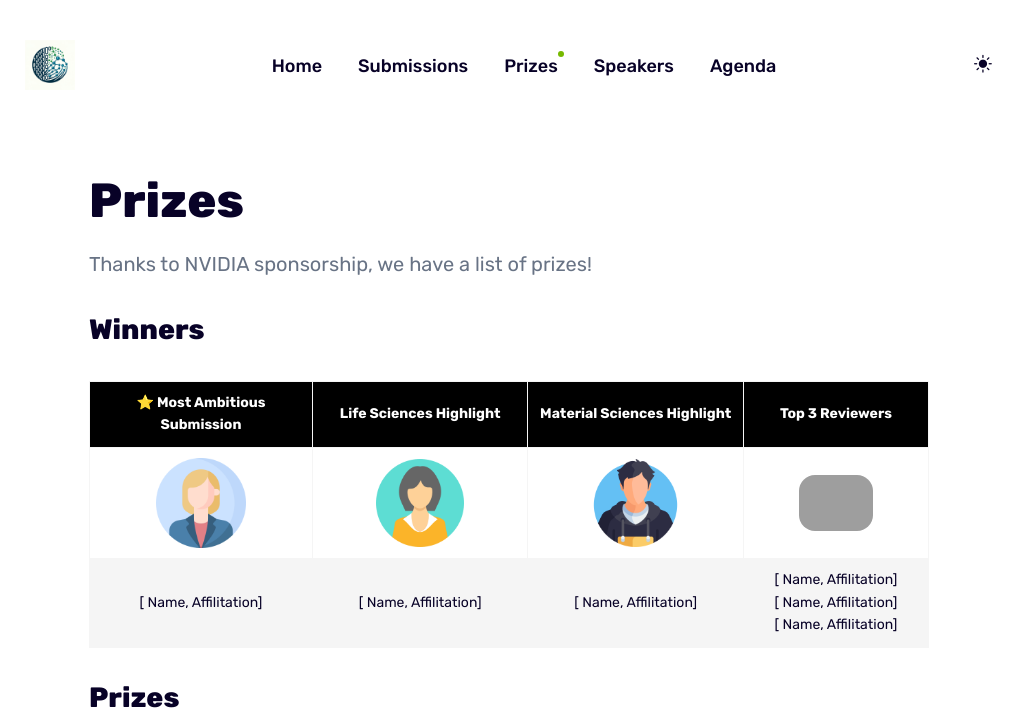
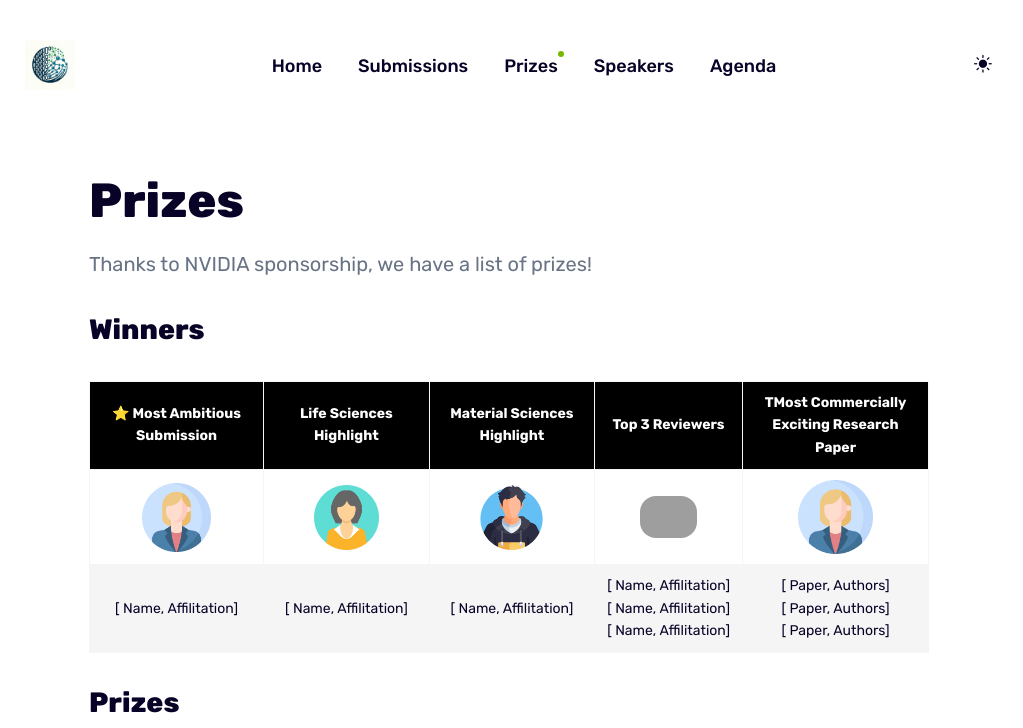
Before and after one commit to icml-ml4lms/icml-ml4lms.github.io, a Jekyll site: the page built from _pages/prizes.md, in a window 1280 px wide and 1400 px high, cut to the strip 0-728 px from the top of the window. Shown: the whole strip, without its empty margins (131-1154 px from the left). Built offline with Jekyll 4.4.1, drawn with Linux system fonts in a browser that asks for light colours; some of the changed text lies outside the part shown; grey boxes are pictures that could not be loaded.

Commit message:
IQCapital

```diff
--- a/_pages/prizes.md
+++ b/_pages/prizes.md
@@ -15,12 +15,14 @@ permalink: /prizes/
         <td> Life Sciences Highlight </td>
         <td> Material Sciences Highlight</td>
         <td>Top 3 Reviewers</td>
+        <td>TMost Commercially Exciting Research Paper</td>
     </tr>
     <tr>
         <td><img src="/images/prize-1.png" width="45%"></td>
         <td><img src="/images/prize-2.png" width="45%"></td>
         <td><img src="/images/prize-3.png" width="45%"></td>
         <td><img src="/images/prize-4.png" width="45%"></td>
+        <td><img src="/images/prize-1.png" width="45%"></td>
     </tr>
     <tr>
         <td>[ Name, Affilitation]</td>
@@ -29,6 +31,10 @@ permalink: /prizes/
         <td>[ Name, Affilitation] <br>
             [ Name, Affilitation] <br>
             [ Name, Affilitation]
+        </td>
+        <td>[ Paper, Authors] <br>
+            [ Paper, Authors] <br>
+            [ Paper, Authors]
         </td>
     </tr>
 </table>
@@ -45,7 +51,7 @@ permalink: /prizes/
     <tr><td>Translational Material Science highlight
 </td><td>RTX 2000 Ada Generation Graphics Card - NVIDIA</td><td><img src="/images/A2000.png" width="50%"></td></tr>
     <tr><td>Top 3 Reviewers</td><td> 2x DLI Institute Workshops</td><td><img src="/images/dli_logo.png" width="50%"></td></tr>
-    <tr><td>Up to 3 papers** </td><td> Fast-track conversations for funding with IQ Capital </td><td><img src="/images/iq_capital.png" width="50%"></td></tr>
+    <tr><td> Most Commercially Exciting Research (Up to 3 papers)** </td><td> Fast-track conversations for funding with IQ Capital </td><td><img src="/images/iq_capital.png" width="50%"></td></tr>
 
   </table>
 </div>
```
Also changed, not shown: _pages/submissions.md (+1 -1 lines), 4 other files.
